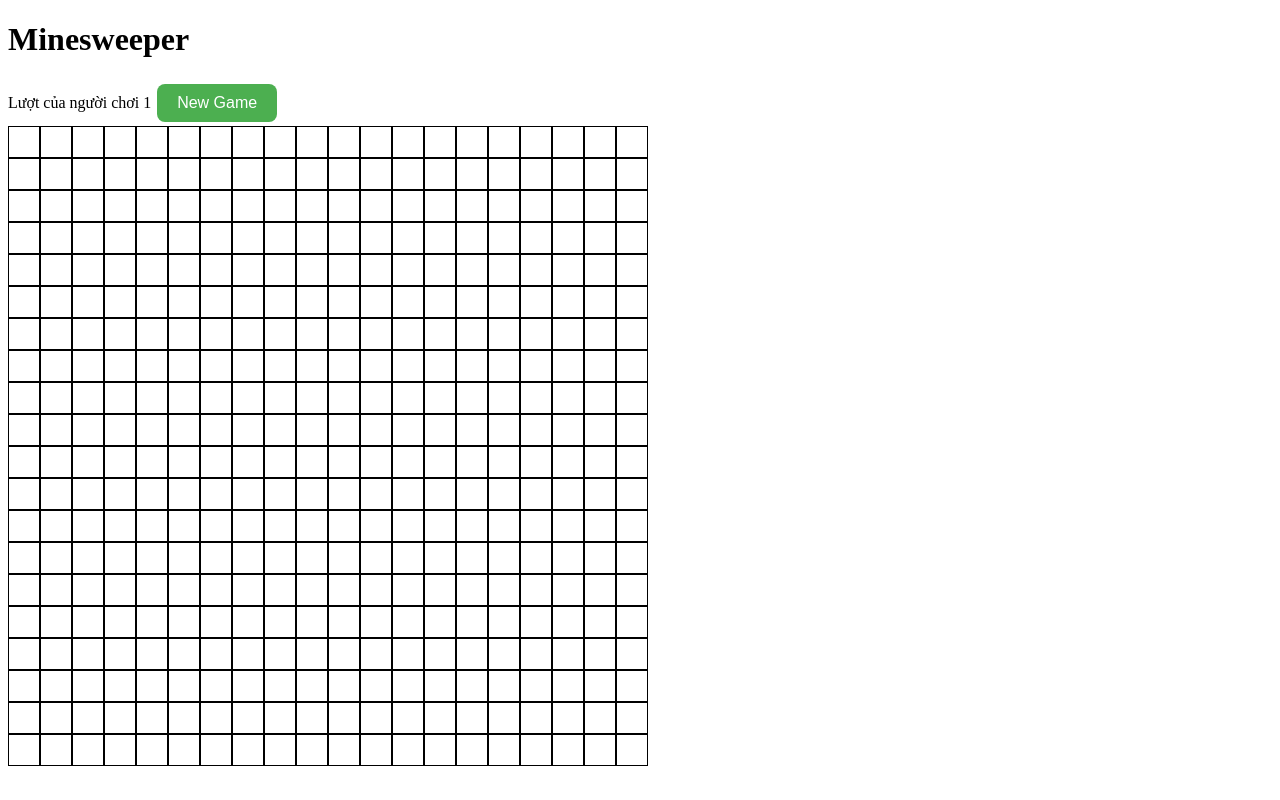
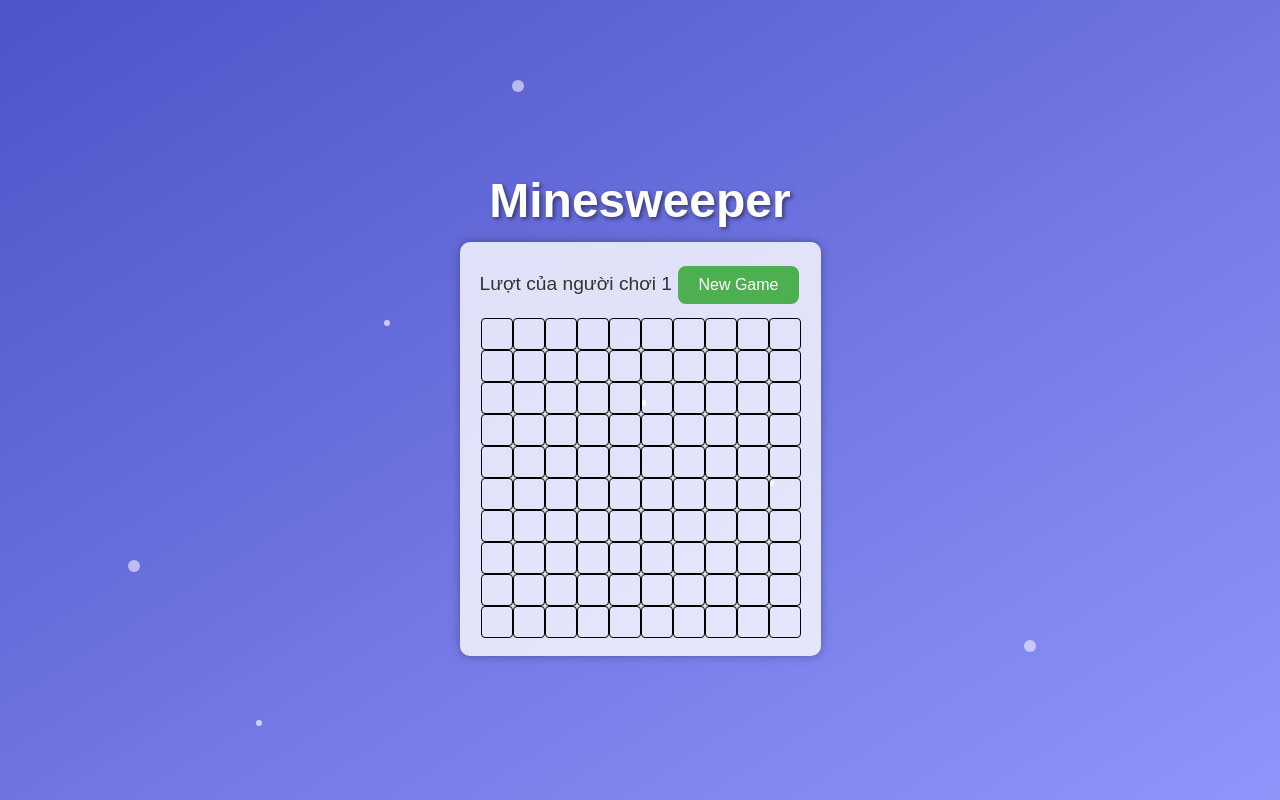
Before and after one commit to nguyentienduan/MineSweeper-Game, a Flask app: page / in a window 1280 px wide. Run offline with Flask 3, Linux system fonts and the light colour scheme.

Commit message:
Add files via upload

```diff
--- a/minesweeper_project/app.py
+++ b/minesweeper_project/app.py
@@ -2,7 +2,7 @@ from flask import Flask, render_template, request, jsonify
 import random
 
 app = Flask(__name__)
-SIZE = 20
+SIZE = 10
 MINES = 20
 
 game_state = {
--- a/minesweeper_project/static/main.js
+++ b/minesweeper_project/static/main.js
@@ -1,6 +1,6 @@
 // main.js
 
-const SIZE = 20;
+const SIZE = 10;
 
 function renderBoard(board, flags, revealed, gameOver) {
     const boardDiv = document.getElementById('board');
--- a/minesweeper_project/templates/index.html
+++ b/minesweeper_project/templates/index.html
@@ -5,11 +5,108 @@
     <meta name="viewport" content="width=device-width, initial-scale=1.0">
     <title>Minesweeper</title>
     <style>
+        body {
+            display: flex;
+            flex-direction: column;
+            align-items: center;
+            justify-content: center;
+            height: 100vh;
+            margin: 0;
+            font-family: Arial, sans-serif;
+            background: linear-gradient(to bottom right, #4e54c8, #8f94fb); /* Gradient background */
+            overflow: hidden; /* Hide overflow to prevent scrollbars */
+            position: relative; /* Position relative for absolute positioning */
+        }
+        h1 {
+            font-size: 3em;
+            margin-bottom: 10px;
+            color: #fff; /* White title color */
+            text-shadow: 2px 2px 4px rgba(0, 0, 0, 0.5); /* Text shadow for better visibility */
+            animation: float 5s infinite alternate; /* Animation for title */
+        }
+        .game-container {
+            display: flex;
+            flex-direction: column;
+            align-items: center;
+            padding: 20px;
+            border-radius: 10px;
+            box-shadow: 0 0 10px rgba(0, 0, 0, 0.3);
+            background-color: rgba(255, 255, 255, 0.8); /* Light background color */
+            position: relative;
+            z-index: 1; /* Ensure game container is above motion effects */
+        }
+        .star {
+            position: absolute;
+            top: 50%;
+            left: 50%;
+            width: 6px;
+            height: 6px;
+            background-color: #fff; /* White star color */
+            border-radius: 50%;
+            animation: twinkle 3s infinite; /* Animation for twinkling */
+        }
+        .star.large {
+            width: 12px;
+            height: 12px;
+            animation: twinkle 2s infinite; /* Faster twinkle for larger stars */
+        }
+        .star:nth-child(1) {
+            top: 20%;
+            left: 20%;
+        }
+        .star:nth-child(2) {
+            top: 30%;
+            left: 70%;
+        }
+        .star:nth-child(3) {
+            top: 70%;
+            left: 10%;
+        }
+        .star:nth-child(4) {
+            top: 80%;
+            left: 80%;
+        }
+        .star:nth-child(5) {
+            top: 10%;
+            left: 40%;
+        }
+        .star:nth-child(6) {
+            top: 40%;
+            left: 30%;
+        }
+        .star:nth-child(7) {
+            top: 60%;
+            left: 60%;
+        }
+        .star:nth-child(8) {
+            top: 90%;
+            left: 20%;
+        }
+        @keyframes twinkle {
+            0%, 100% {
+                opacity: 1;
+            }
+            50% {
+                opacity: 0.5;
+            }
+        }
+        @keyframes float {
+            0% {
+                transform: translateY(0);
+            }
+            50% {
+                transform: translateY(-10px);
+            }
+            100% {
+                transform: translateY(0);
+            }
+        }
         .board {
             display: grid;
-            grid-template-columns: repeat(20, 30px);
-            grid-template-rows: repeat(20, 30px);
+            grid-template-columns: repeat(10, 30px);
+            grid-template-rows: repeat(10, 30px);
             grid-gap: 2px;
+            margin-top: 10px;
         }
         .cell {
             width: 30px;
@@ -19,6 +116,7 @@
             line-height: 30px;
             border: 1px solid #000;
             cursor: pointer;
+            border-radius: 4px;
         }
         .flag {
             background-color: yellow;
@@ -39,6 +137,8 @@
         }
         #turn {
             margin-bottom: 10px;
+            font-size: 1.2em;
+            color: #333; /* Text color */
         }
         #new-game {
             background-color: #4CAF50;
@@ -53,15 +153,29 @@
             cursor: pointer;
             border-radius: 8px;
         }
+        #new-game:hover {
+            background-color: #45a049;
+        }
     </style>
 </head>
 <body>
     <h1>Minesweeper</h1>
-    <div>
-        <span id="turn">{{ game_state.turn }}</span>
-        <button id="new-game" onclick="newGame()">New Game</button>
+    <div class="game-container">
+        <div>
+            <span id="turn">{{ game_state.turn }}</span>
+            <button id="new-game" onclick="newGame()">New Game</button>
+        </div>
+        <div class="board" id="board"></div>
     </div>
-    <div class="board" id="board"></div>
+    <!-- Stars motion effects -->
+    <div class="star large"></div>
+    <div class="star large"></div>
+    <div class="star large"></div>
+    <div class="star"></div>
+    <div class="star"></div>
+    <div class="star"></div>
+    <div class="star"></div>
+    <div class="star"></div>
 
     <script src="https://code.jquery.com/jquery-3.6.0.min.js"></script>
     <script src="{{ url_for('static', filename='main.js') }}"></script>
```
